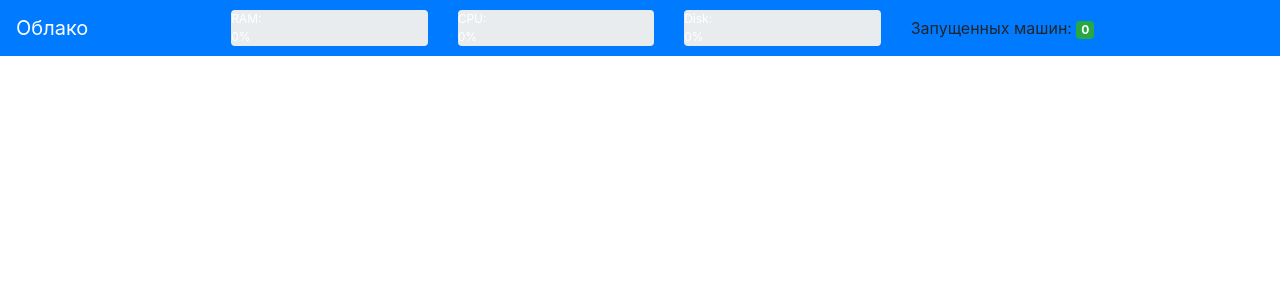
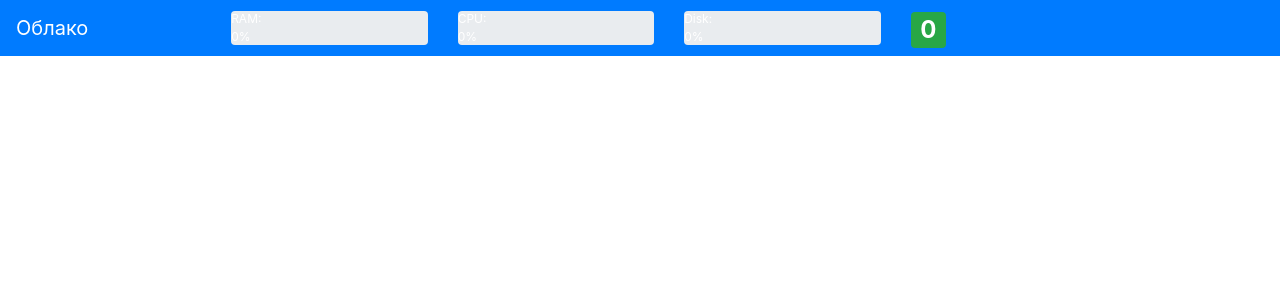
Before and after one commit to koroteevmv/cloud-panel, a Flask app: template templates/main.html in a window 1280 px wide. Shown: the top 300 px of the page. Run offline with Flask 2, Linux system fonts and the light colour scheme; the template is opened without the code that fills it, so the values that code supplies are empty; some libraries are stand-ins or nearby versions.

Commit message:
Minor fixes

```diff
--- a/app.py
+++ b/app.py
@@ -9,10 +9,10 @@ app = Flask(__name__)
 
 
 image_folder = '/home/koroteev/Documents'
-low_port = 20000
-high_port = 30000
-user = 'koroteev'
-hostname = 'localhost'
+low_port = 40000
+high_port = 50000
+user = 'user'
+hostname = '77.37.204.9'
 
 
 def get_list():
--- a/templates/main.html
+++ b/templates/main.html
@@ -3,10 +3,6 @@
 <head>
     <meta charset="UTF-8">
     <title>Локальное приватное облако</title>
-    <link rel="stylesheet"
-          href="https://maxcdn.bootstrapcdn.com/bootstrap/4.0.0/css/bootstrap.min.css"
-          integrity="sha384-Gn5384xqQ1aoWXA+058RXPxPg6fy4IWvTNh0E263XmFcJlSAwiGgFAW/dAiS6JXm"
-          crossorigin="anonymous">
     <script src="https://code.jquery.com/jquery-3.2.1.min.js"
             crossorigin="anonymous"></script>
     <script src="https://cdnjs.cloudflare.com/ajax/libs/popper.js/1.12.9/umd/popper.min.js"
@@ -15,6 +11,10 @@
     <script src="https://maxcdn.bootstrapcdn.com/bootstrap/4.0.0/js/bootstrap.min.js"
             integrity="sha384-JZR6Spejh4U02d8jOt6vLEHfe/JQGiRRSQQxSfFWpi1MquVdAyjUar5+76PVCmYl"
             crossorigin="anonymous"></script>
+    <link rel="stylesheet"
+          href="https://maxcdn.bootstrapcdn.com/bootstrap/4.0.0/css/bootstrap.min.css"
+          integrity="sha384-Gn5384xqQ1aoWXA+058RXPxPg6fy4IWvTNh0E263XmFcJlSAwiGgFAW/dAiS6JXm"
+          crossorigin="anonymous">
 {#    <link rel="stylesheet" href="{{ url_for('static', filename='main.css') }}">#}
 {#    <script src="{{ url_for('static', filename='main.js') }}"></script>#}
 </head>
@@ -55,7 +55,8 @@
     <div class="container w-75"><div class="row align-items-center w-100">
     <div class="col-sm">
 {#        <p>Использование памяти</p>#}
-        <div class="progress"  style="height: 2.2rem;">
+        <div class="progress"  style="height: 2.1rem;"
+     data-toggle="popover" title="Использование памяти" data-content="And here's some amazing content. It's very engaging. Right?">
             <div class="progress-bar bg-success" id="mem_pb" role="progressbar" style="width: 0%" aria-valuenow="0" aria-valuemin="0" aria-valuemax="100">
                 RAM: 0%
             </div>
@@ -64,7 +65,7 @@
 
     <div class="col-sm">
 {#        <p>Использование процессора</p>#}
-        <div class="progress" style="height: 2.2rem;">
+        <div class="progress" style="height: 2.1rem;">
             <div class="progress-bar bg-success" id="cpu_pb" role="progressbar" style="width: 0%" aria-valuenow="0" aria-valuemin="0" aria-valuemax="100">
                 CPU: 0%
             </div>
@@ -73,15 +74,15 @@
 
     <div class="col-sm">
 {#        <p>Использование процессора</p>#}
-        <div class="progress" style="height: 2.2rem;">
+        <div class="progress" style="height: 2.1rem;">
             <div class="progress-bar bg-success" id="disk_pb" role="progressbar" style="width: 0%" aria-valuenow="0" aria-valuemin="0" aria-valuemax="100">
                 Disk: 0%
             </div>
         </div>
     </div>
 
-    <div class="col-sm">
-        <p class="mb-0">Запущенных машин: <a href="#" class="badge badge-success" id="running">0</a> </p>
+    <div class="col-sm align-middle">
+       <h2 class="m-0 align-middle"><a href="/" class="badge badge-success" id="running">0</a></h2>
     </div>
 </div></div>
 
```
